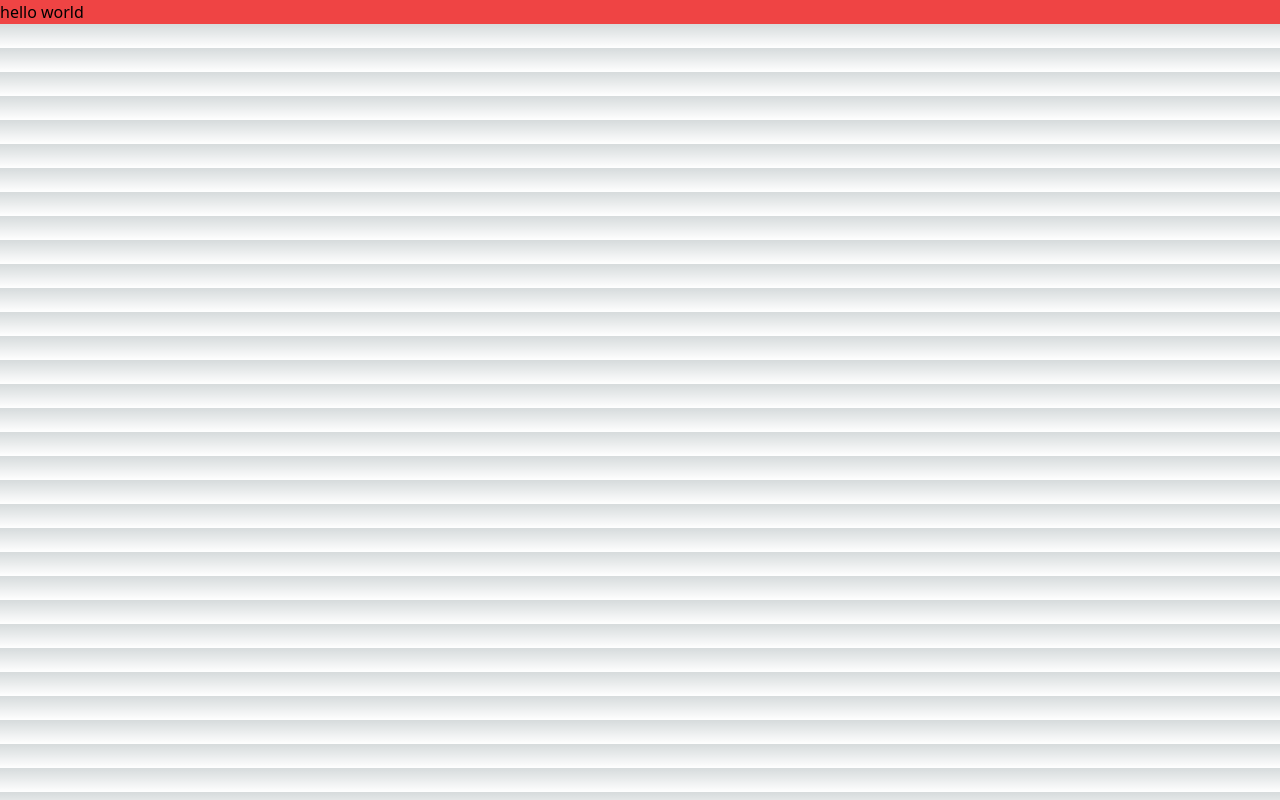
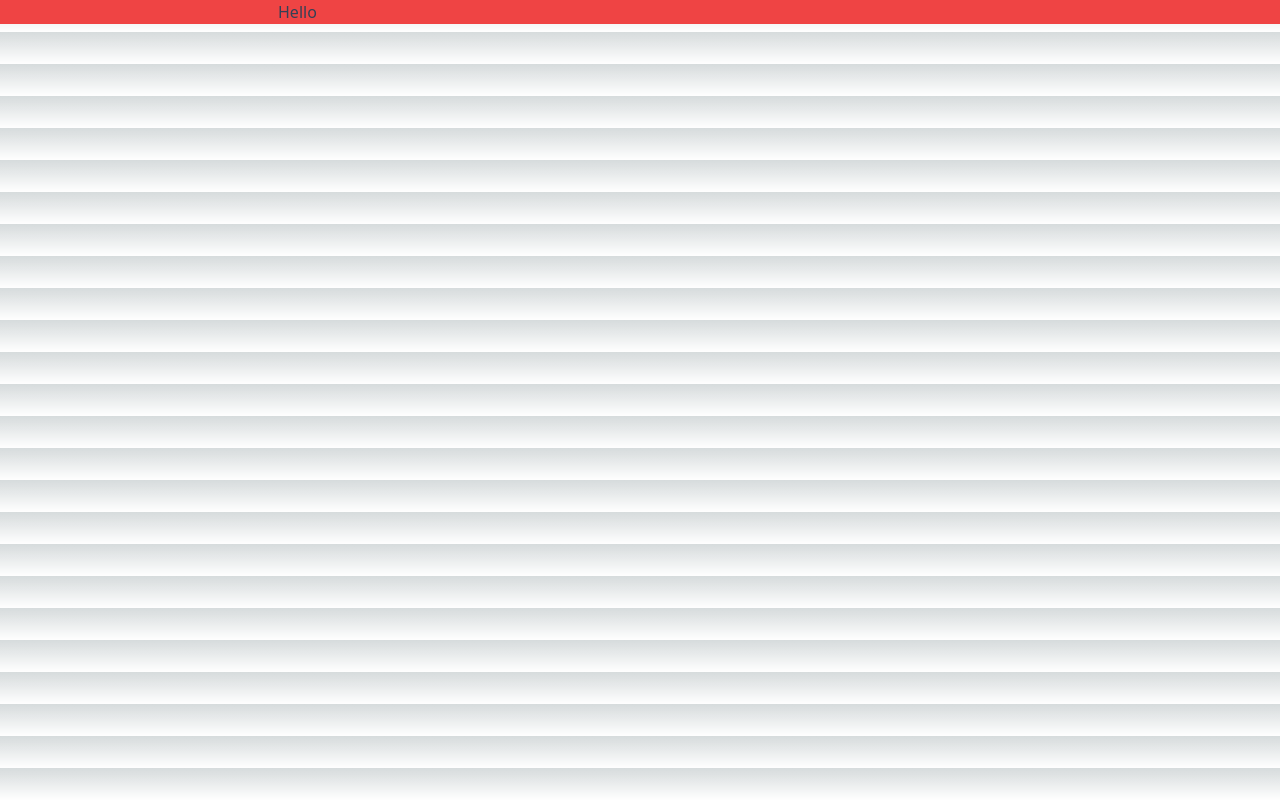
Before and after one commit to ZetsuX/comparexter-api-server, a Next.js app: page / in a window 1280 px wide. Built offline with nearby package versions, Linux system fonts and the light colour scheme.

Commit message:
feat: add Paragraph component

```diff
--- a/src/app/page.tsx
+++ b/src/app/page.tsx
@@ -1,8 +1,13 @@
 import Image from "next/image";
 import { Inter } from "next/font/google";
+import Paragraph from "@/components/ui/Paragraph";
 
 const inter = Inter({ subsets: ["latin"] });
 
 export default function Home() {
-    return <main className="bg-red-500">hello world</main>;
+    return (
+        <main className="bg-red-500">
+            <Paragraph size="sm">Hello</Paragraph>
+        </main>
+    );
 }
--- /dev/null
+++ b/src/components/ui/Paragraph.tsx
@@ -0,0 +1,34 @@
+import { HTMLAttributes, forwardRef } from "react";
+import { VariantProps, cva } from "class-variance-authority";
+import { cn } from "@/lib/utils";
+
+const pgVariants = cva("max-w-prose text-slate-700 dark:text-slate-300 mb-2 text-center", {
+    variants: {
+        size: {
+            default: "text-base sm:text-lg",
+            sm: "text-sm sm:text-base",
+        },
+    },
+
+    defaultVariants: {
+        size: "default",
+    },
+});
+
+interface ParagraphProps
+    extends HTMLAttributes<HTMLParagraphElement>,
+        VariantProps<typeof pgVariants> {}
+
+const Paragraph = forwardRef<HTMLParagraphElement, ParagraphProps>(
+    ({ className, size, children, ...props }, ref) => {
+        return (
+            <p ref={ref} {...props} className={cn(pgVariants({ size, className }))}>
+                {children}
+            </p>
+        );
+    }
+);
+
+Paragraph.displayName = "Paragraph";
+
+export default Paragraph;
--- /dev/null
+++ b/src/lib/utils.ts
@@ -0,0 +1,6 @@
+import { ClassValue, clsx } from "clsx";
+import { twMerge } from "tailwind-merge";
+
+export function cn(...inputs: ClassValue[]) {
+    return twMerge(clsx(inputs));
+}
```
